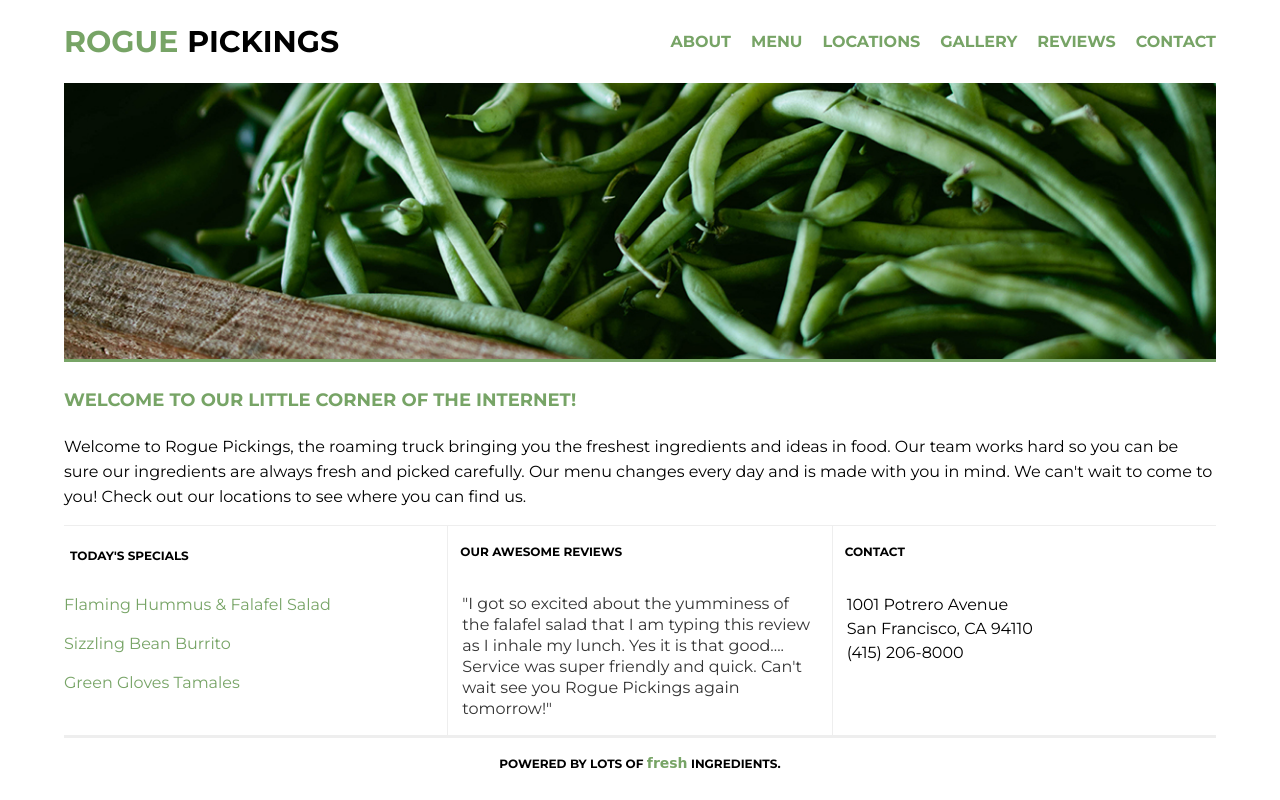
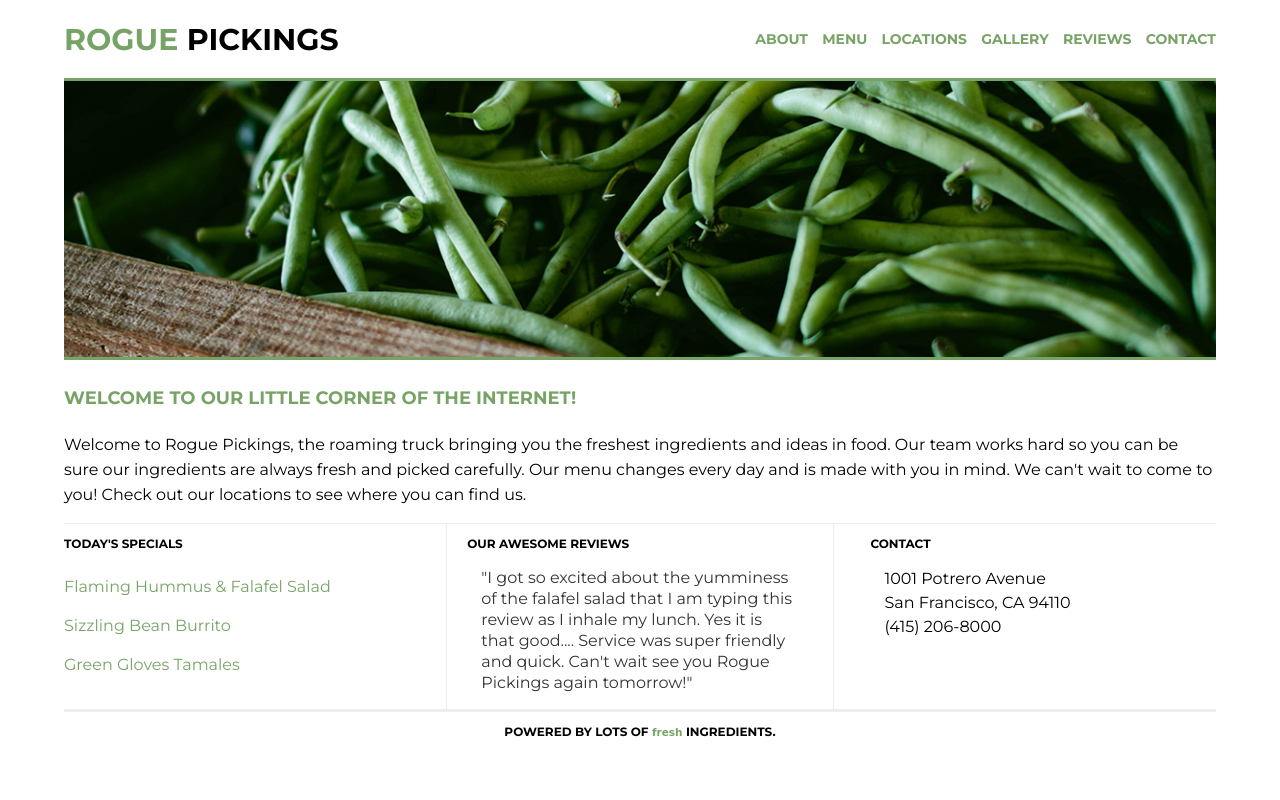
Before and after one commit to Beagles-Designs/responsive-rogue, a plain HTML site: page index.html in a window 1280 px wide. Drawn offline with Linux system fonts and the light colour scheme; a web font is replaced by a local one.

Commit message:
Updated css for more streamline formatting

```diff
--- a/css/main.css
+++ b/css/main.css
@@ -1,12 +1,9 @@
 html {
-	height: 100%
-	width: 100%;
 	font-size: 16px;
 }
 
 body {
 	font-family: 'Montserrat', Helvetica, Arial, sans-serif;
-	height: 100%;
 	font-size: 1em;
 	display: flex;
     justify-content: center;
@@ -20,7 +17,6 @@ body {
     justify-content: center;
     align-items: center;
     flex-flow: row wrap;
-    font-size: 1em;
 }
 
 h1,
@@ -53,51 +49,42 @@ p {
 
 /*** HEADER and NAV **/
 header {
-	height: auto;
-	margin: 0 auto;
-	display: flex;
-	justify-content: center;
-	align-items: center;
-	flex-flow: column wrap;
-}
-
-header h1 {
-	margin: 0;
-	padding: .75em 0;
+	border-bottom: 3px solid #77a466;
 	width: 100%;
 	display: flex;
 	justify-content: center;
 	align-items: center;
+	flex-flow: row wrap;
+	text-align: center;
+}
+
+header h1 {
+	font-size: 1.875em;
+	margin: 0;
+	padding: 38px 20px 20px 20px;
+	width: 100%;
 	border-bottom: 3px solid #77a466;
 }
 
 header h1 span {
 	color: #77a466;
-	padding-right: .3em;
 }
 
 header nav {
-	padding: 1em 0;
+	padding: 20px 0;
 	width: 100%;
-	display: flex;
-	justify-content: center;
-	align-items: center;
 }
 
 header nav ul {
 	margin: 0;
 	padding: 0;
-	display: flex;
-	justify-content: center;
-	align-items: center;
-	flex-flow: column wrap;
 }
 header nav ul li {
 	text-transform: uppercase;
 	font-weight: 700;
-	font-size: 1em;
-	padding: 1em 0 1em 1.25em;
-	list-style-type: none;
+	font-size: .875em;
+	padding: 10px 0;
+	list-style: none;
 }
 
 header nav ul li a{
@@ -108,17 +95,13 @@ header nav ul li a{
 /** TOP SECTION **/
 .top-section,
 .bottom-section {
-	margin: 0 auto;
 	display: flex;
 	justify-content: center;
-	flex-flow: column wrap;
+	align-items: center;
+	flex-flow: row wrap;
 
 }
 
-.main-image {
-	height: auto;
-
-}
 .main-image img {
 	width: 100%;
 	border-bottom: 3px solid #77a466;
@@ -132,11 +115,12 @@ header nav ul li a{
 	text-align: left;
 	padding: 5px 0;
 	color: #77a466;
+	font-size: 1.125em;
 }
 .main-title p {
 	padding: 0;
 	font-size: 1em;
-	line-height: 25px;
+	line-height: 1.5625;
 }
 
 /** Bottom Section **/
@@ -144,28 +128,12 @@ header nav ul li a{
 .section-two,
 .section-three {
 	width: 100%;
-	height: auto;
 	border-top: 1px solid #eee;
-	display: flex;
-	justify-content: center;
-	align-items: flex-start;
-	flex-flow: column wrap;
-}
-
-.section-one h4 {
-	padding: 10px 0;
-}
-
-
-.section-two h4,
-.section-three h4 {
-	padding: .5em .5em;
 }
 
 .menu {
 	list-style: none;
 	padding: 0;
-	margin: 0 0 1em 0;
 }
 .menu li {
 	padding: .625em 0;
@@ -175,85 +143,79 @@ header nav ul li a{
 .reviews {
 	color: #333;
 	font-size: 1em;
-	line-height: 21px;
+	line-height: 1.3125;
 }
 
 .address {
 	font-size: 1em;
-	line-height: 24px;
+	line-height: 1.5;
 }
 
 /*FOOTER */
 footer {
-	height: 50px;
 	width: 100%;
 	border-top: 3px solid #eee;
-	margin: 0 auto;
 	text-align: center;
 	display: flex;
 	justify-content: center;
 	align-items: center;
+	flex-flow: row wrap;
 }
 footer span {
 	font-family: 'Galada', cursive;
 	text-transform: lowercase;
 	color: #77a466;
-	font-size: 14px;
+	font-size: .875em;
 }
 
 /** Media Queries **/
 /** Tablet sizes **/
 
-@media (min-width: 768px) {
-
+@media only screen and (min-width: 768px) {
 	.bottom-section {
-	flex-flow: row nowrap;
+		justify-content: space-between;
+		align-items: flex-start;
+		border-top: 1px solid #eee;
 	}
 
 	.section-one,
 	.section-two,
 	.section-three {
-	width: 33.33%;
-	justify-content: flex-start;
+		flex-basis: 30%;
+		border-top: none;
 	}
 
-.section-one h4,
-.section-two h4,
-.section-three h4 {
-	margin-left: .5em;
-}
 
 	.section-two {
 		border-left: 1px solid #eee;
 		border-right: 1px solid #eee;
+		padding: 0 20px;
 	}
 
 } /* END TABLET */
 
 /* Desktop */
 
-@media (min-width: 1200px) {
+@media only screen and (min-width: 1200px) {
 	header {
-		flex-flow: row nowrap;
-		width: 100%;
-	}
-
-	header nav, header h1 {
-		width: 50%;
+		justify-content: space-between;
 	}
 
 	header h1 {
-		border: none;
-		justify-content: flex-start;
+		width: 30%;
+		padding: 0;
+		border-bottom: none;
+		text-align: left;
 	}
 
+
 	header nav {
-		justify-content: flex-end;
+		width: 40%;
 	}
 
 	header nav ul {
-		flex-flow: row nowrap;
+		display: flex;
+		justify-content: space-between;
 	}
 
-
 }
--- a/index.html
+++ b/index.html
@@ -3,7 +3,7 @@
     <head>
         <meta charset="utf-8">
         <meta http-equiv="x-ua-compatible" content="ie=edge">
-        <title>Rogue Pickings | Brush Up Those Skills!</title>
+        <title>Rogue Pickings | Beagle's Designs</title>
         <meta name="viewport" content="width=device-width, initial-scale=1, shrink-to-fit=no">
         <link rel="stylesheet" href="css/normalize.css">
         <link rel="stylesheet" href="css/main.css">
```
Lines whose indentation alone changed are shown as unchanged.
